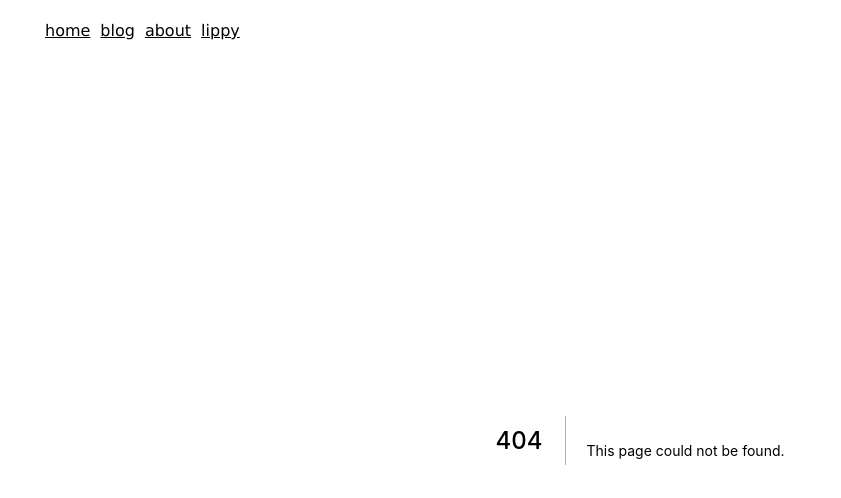
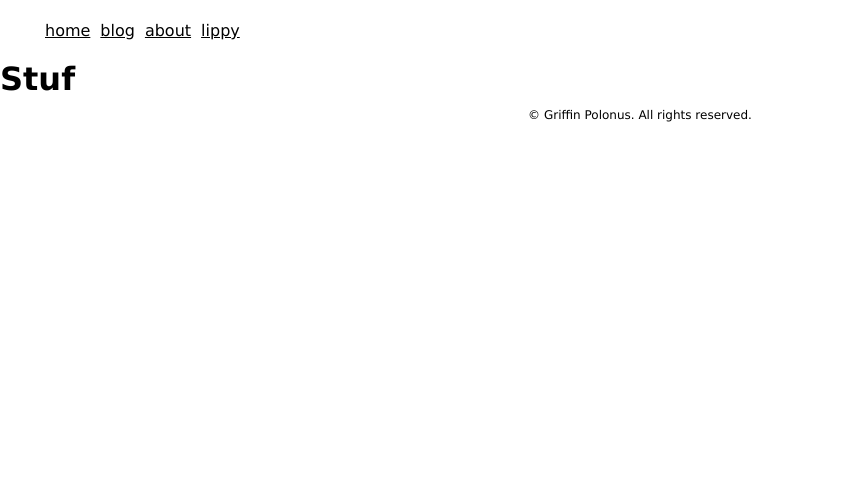
Before and after one commit to gpolonus/grifstuf, a Next.js app: page /stuf in a window 1280 px wide. Before the commit this address had no page. Shown: the top 498 px of the page, without its empty margins (0-841 px from the left). Built offline with nearby package versions, Linux system fonts and the light colour scheme.

Commit message:
Added stuf index

```diff
--- /dev/null
+++ b/src/pages/stuf/index.jsx
@@ -0,0 +1,42 @@
+
+import React from 'react'
+
+// <style>
+
+// </style>
+// <div onkeydown="keyBooleans()" onkeyup="keyBooleans()" onmousedown="keyBooleans()" onmousemove="keyBooleans()">
+// <canvas id="canvas"></canvas>
+// <script src="canvasLibrary.js"></script>
+// <script src="colorFuns.js"></script>
+// <script>
+
+// function loop(state, actions, render, time, every) {
+//   let s = state
+//   const a = Object.entries(actions).reduce((ac, [name, action]) => ({
+//     ...ac,
+//     [name]: (data) => {
+//       s = action(data)(s)
+//     }
+//   }), {})
+
+//   return [a, () => {
+//     every = (every && a[every]) || (() => {})
+//     const fun = () => {
+//       every(s)
+//       render(s)
+//       setTimeout(fun, time)
+//     }
+//     setTimeout(fun, time)
+//   }]
+// }
+
+
+// </script>
+// </body>
+// </html>
+
+export default () => {
+  return (
+    <h1>Stuf</h1>
+  )
+}
```
